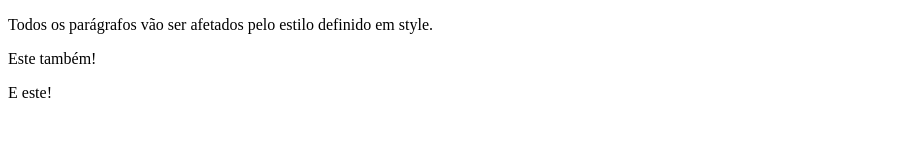
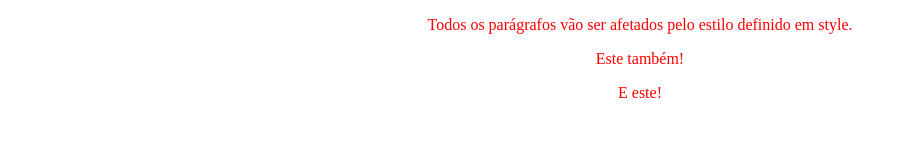
Before and after one commit to Filipe11233/Passo-2.1, a plain HTML site: page index.html in a window 1280 px wide. Shown: the whole page, without its empty margins (0-903 px from the left). Drawn offline with Linux system fonts and the light colour scheme; files that its build step writes are made by us from their sources.

Commit message:
Update index.html

```diff
--- a/index.html
+++ b/index.html
@@ -4,7 +4,7 @@
 	    <title>PT06 - EX1</title>
         <meta charset="UTF-8">
         <!--<link rel="stylesheet" href="css/main.css"> -->
-        <link rel="stylesheet" href="css/styles1.css">
+        <link rel="stylesheet" href="css/styles.css">
     </head>
     <body>
         <p>Todos os parágrafos vão ser afetados pelo estilo definido em style.</p>
```
